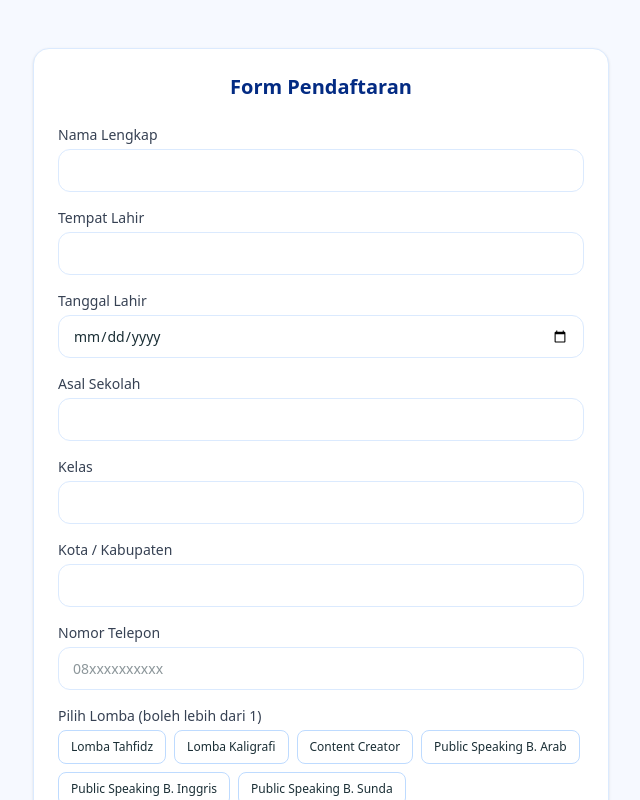
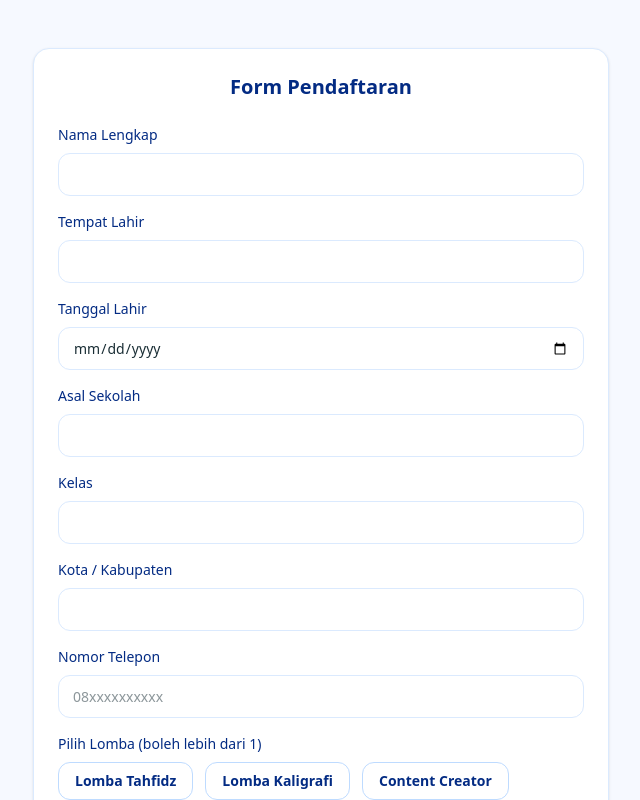
Before and after one commit to kangdj749/ramadhan-festiva, a Next.js app: page /registrasi in a window 1280 px wide. Shown: the top 800 px of the page, without its empty margins (319-959 px from the left). Built offline with nearby package versions, Linux system fonts and the light colour scheme.

Commit message:
update form registrasi

```diff
--- a/src/components/RegistrasiSection.tsx
+++ b/src/components/RegistrasiSection.tsx
@@ -196,7 +196,7 @@ export default function RegistrationPage() {
 
 function Label({ children }: { children: React.ReactNode }) {
   return (
-    <p className="text-sm font-medium mb-1 text-gray-700">
+    <p className="text-sm font-medium mb-2 text-[#032b83]">
       {children}
     </p>
   );
@@ -227,16 +227,21 @@ function SelectableCard({
   children: React.ReactNode;
 }) {
   return (
-    <div
+    <button
+      type="button"
       onClick={onClick}
-      className={`cursor-pointer px-3 py-2 text-xs rounded-lg border transition ${
-        active
-          ? "bg-[#032b83] text-white border-[#032b83]"
-          : "bg-white border-blue-200 hover:border-[#032b83]/40"
-      }`}
+      className={`
+        px-4 py-2 rounded-xl text-sm font-semibold transition-all duration-200
+        border
+        ${
+          active
+            ? "bg-[#032b83] text-white border-[#032b83] shadow-sm"
+            : "bg-white text-[#032b83] border-blue-200 hover:border-[#032b83]/50 hover:bg-blue-50"
+        }
+      `}
     >
       {children}
-    </div>
+    </button>
   );
 }
 
@@ -254,7 +259,7 @@ function MultiSelectSection({
   return (
     <div>
       <Label>{label}</Label>
-      <div className="flex flex-wrap gap-2">
+      <div className="flex flex-wrap gap-3">
         {list.map((item) => (
           <SelectableCard
             key={item}
```
